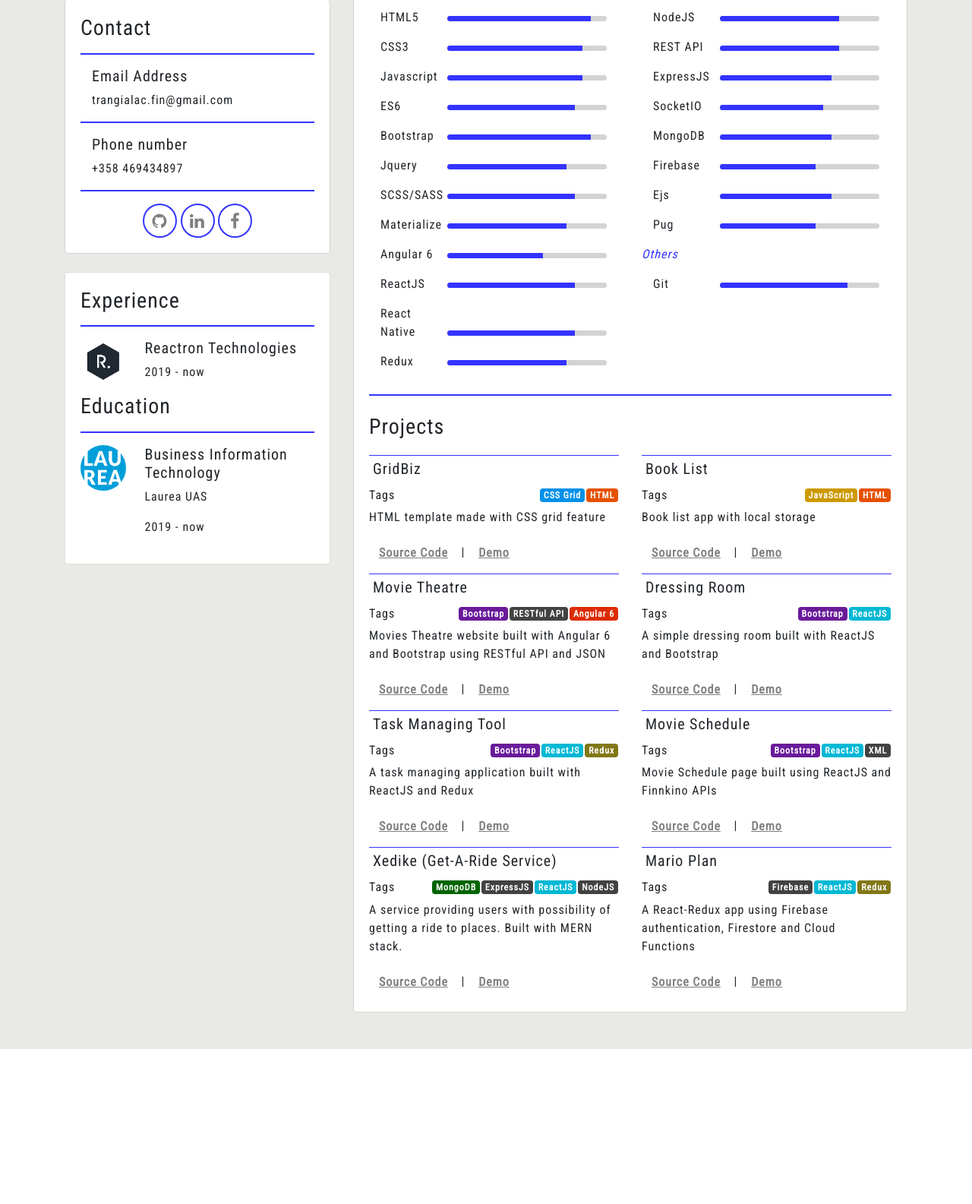
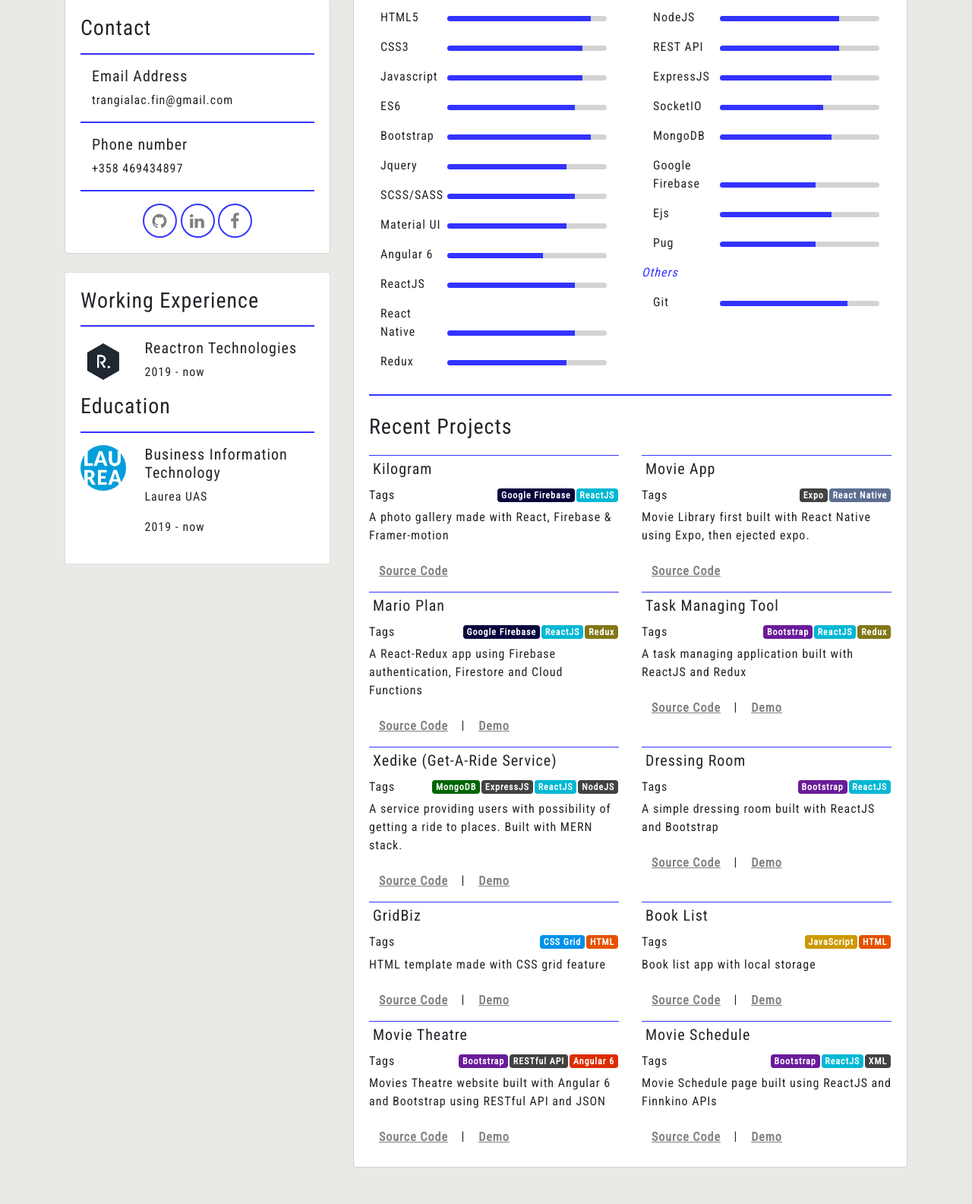
Before and after one commit to LacTran/online-cv, a PHP site: page / in a window 1280 px wide. Shown: the part 482-2067 px from the top of the page at 76% size. Before the commit the page ends 1863 px from the top, so only its background shows below. Run offline with PHP 8.4, Linux system fonts and the light colour scheme.

Commit message:
update on 4th dec

```diff
--- a/css/main.css
+++ b/css/main.css
@@ -24,6 +24,10 @@ body {
     background-color: #424242; }
   body .badge-db {
     background-color: #006400; }
+  body .badge-react-native {
+    background-color: #5c6e91; }
+  body .badge-firebase {
+    background-color: #0a043c; }
   body .summary {
     border: solid 1px lightgray; }
     body .summary img {
--- a/css/main.scss
+++ b/css/main.scss
@@ -6,6 +6,8 @@ $color-html: #e65100;
 $color-css: #0091ea;
 $color-js: #CC9900;
 $color-bootstrap: #6a1b9a;
+$color-react-native: #5c6e91;
+$color-firebase: #0a043c;
 $color-angular: #dd2c00;
 $color-react: #00b8d4;
 $color-redux: #827717;
@@ -47,6 +49,12 @@ body{
     }
     .badge-db{
         background-color: $color-db;
+    }
+    .badge-react-native{
+        background-color: $color-react-native;
+    }
+    .badge-firebase{
+        background-color: $color-firebase;
     }
     .summary {
         img{
--- a/index.html
+++ b/index.html
@@ -66,7 +66,7 @@
                 </div>
                 <div class="card mt-4 experiece">
                     <div class="card-body">
-                        <h3 class="card-title">Experience</h3>
+                        <h3 class="card-title">Working Experience</h3>
                         <hr />
                         <div class="row">
                             <div class="col-md-3 text-center">
@@ -168,7 +168,7 @@
                                 </div>
 
                                 <div class="skill">
-                                    <p>Materialize</p>
+                                    <p>Material UI</p>
                                     <div class="progress">
                                         <div class="progress-bar" role="progressbar" style="width: 75%"
                                             aria-valuenow="65" aria-valuemin="0" aria-valuemax="100"></div>
@@ -243,7 +243,7 @@
                                             </div>
                                         </div>
                                         <div class="skill">
-                                            <p>Firebase</p>
+                                            <p>Google Firebase</p>
                                             <div class="progress">
                                                 <div class="progress-bar" role="progressbar" style="width: 60%"
                                                     aria-valuenow="65" aria-valuemin="0" aria-valuemax="100"></div>
@@ -280,8 +280,90 @@
                         </div> <!-- <skills/> -->
                         <hr />
                         <!-- PROJECTS -->
-                        <h3 class="card-title mt-4">Projects</h3>
+                        <h3 class="card-title mt-4">Recent Projects</h3>
                         <div class="row projects">
+
+                            <div class="col-sm-6 mt-2 project">
+                                <h5>Kilogram</h5>
+                                <h6>Tags
+                                    <span class="badge badge-react">ReactJS</span>
+                                    <span class="badge badge-firebase">Google Firebase</span>
+                                </h6>
+                                <p>A photo gallery made with React, Firebase & Framer-motion </p>
+                                <a href="https://github.com/LacTran/kilo-gram" target="_blank"
+                                    class="btn btn-link">Source
+                                    Code</a>
+                            </div>
+
+                            <div class="col-sm-6 mt-2 project">
+                                <h5>Movie App</h5>
+                                <h6>Tags
+                                    <span class="badge badge-react-native">React Native</span>
+                                    <span class="badge badge-other">Expo</span>
+                                </h6>
+                                <p>Movie Library first built with React Native using Expo, then ejected expo.</p>
+                                <a href="https://github.com/LacTran/MovieApp-RN" target="_blank"
+                                    class="btn btn-link">Source
+                                    Code</a>
+                            </div>
+
+                            <div class="col-sm-6 mt-2 project">
+                                <h5>Mario Plan</h5>
+                                <h6>Tags
+                                    <span class="badge badge-redux">Redux</span>
+                                    <span class="badge badge-react">ReactJS</span>
+                                    <span class="badge badge-firebase">Google Firebase</span>
+                                </h6>
+                                <p>A React-Redux app using Firebase authentication, Firestore and Cloud Functions</p>
+                                <a href="https://github.com/LacTran/MarioPlan" target="_blank"
+                                    class="btn btn-link">Source
+                                    Code</a> |
+                                <a href="https://mario-plan-lac-tran.firebaseapp.com/" target="_blank"
+                                    class="btn btn-link">Demo</a>
+                            </div>
+
+                            <div class="col-sm-6 mt-2 project">
+                                <h5>Task Managing Tool</h5>
+                                <h6>Tags
+                                    <span class="badge badge-redux">Redux</span>
+                                    <span class="badge badge-react">ReactJS</span>
+                                    <span class="badge badge-bootstrap">Bootstrap</span>
+                                </h6>
+                                <p>A task managing application built with ReactJS and Redux</p>
+                                <a href="https://github.com/LacTran/Task-Management-Tool" target="_blank"
+                                    class="btn btn-link">Source
+                                    Code</a> |
+                                <a href="http://gialac-todolist.freevnn.com/" target="_blank"
+                                    class="btn btn-link">Demo</a>
+                            </div>
+
+                            <div class="col-sm-6 mt-2 project">
+                                <h5>Xedike (Get-A-Ride Service)</h5>
+                                <h6>Tags
+                                    <span class="badge badge-other">NodeJS</span>
+                                    <span class="badge badge-react">ReactJS</span>
+                                    <span class="badge badge-other">ExpressJS</span>
+                                    <span class="badge badge-db">MongoDB</span>
+                                </h6>
+                                <p>A service providing users with possibility of getting a ride to places. Built with
+                                    MERN stack.</p>
+                                <a href="https://github.com/LacTran/Xedike" target="_blank" class="btn btn-link">Source
+                                    Code</a> |
+                                <a href="#" target="_blank" class="btn btn-link">Demo</a>
+                            </div>
+
+                            <div class="col-sm-6 mt-2 project">
+                                <h5>Dressing Room</h5>
+                                <h6>Tags
+                                    <span class="badge badge-react">ReactJS</span>
+                                    <span class="badge badge-bootstrap">Bootstrap</span>
+                                </h6>
+                                <p>A simple dressing room built with ReactJS and Bootstrap</p>
+                                <a href="https://github.com/LacTran/Dressing-Room" target="_blank"
+                                    class="btn btn-link">Source
+                                    Code</a> |
+                                <a href="http://gialac-dr.freevnn.com/" target="_blank" class="btn btn-link">Demo</a>
+                            </div>
 
                             <div class="col-sm-6 mt-2 project">
                                 <h5>GridBiz</h5>
@@ -363,36 +417,6 @@
                                 <p>Movie Schedule page built using ReactJS and Finnkino APIs</p>
                                 <a href="" target="_blank" class="btn btn-link">Source Code</a> |
                                 <a href="http://reactproject.freevnn.com/" target="_blank" class="btn btn-link">Demo</a>
-                            </div>
-
-                            <div class="col-sm-6 mt-2 project">
-                                <h5>Xedike (Get-A-Ride Service)</h5>
-                                <h6>Tags
-                                    <span class="badge badge-other">NodeJS</span>
-                                    <span class="badge badge-react">ReactJS</span>
-                                    <span class="badge badge-other">ExpressJS</span>
-                                    <span class="badge badge-db">MongoDB</span>
-                                </h6>
-                                <p>A service providing users with possibility of getting a ride to places. Built with
-                                    MERN stack.</p>
-                                <a href="https://github.com/LacTran/Xedike" target="_blank" class="btn btn-link">Source
-                                    Code</a> |
-                                <a href="#" target="_blank" class="btn btn-link">Demo</a>
-                            </div>
-
-                            <div class="col-sm-6 mt-2 project">
-                                <h5>Mario Plan</h5>
-                                <h6>Tags
-                                    <span class="badge badge-redux">Redux</span>
-                                    <span class="badge badge-react">ReactJS</span>
-                                    <span class="badge badge-other">Firebase</span>
-                                </h6>
-                                <p>A React-Redux app using Firebase authentication, Firestore and Cloud Functions</p>
-                                <a href="https://github.com/LacTran/MarioPlan" target="_blank"
-                                    class="btn btn-link">Source
-                                    Code</a> |
-                                <a href="https://mario-plan-lac-tran.firebaseapp.com/" target="_blank"
-                                    class="btn btn-link">Demo</a>
                             </div>
 
                         </div>
```
Also changed, not shown: other parts of index.html (+0 -28 lines), 1 other file.
